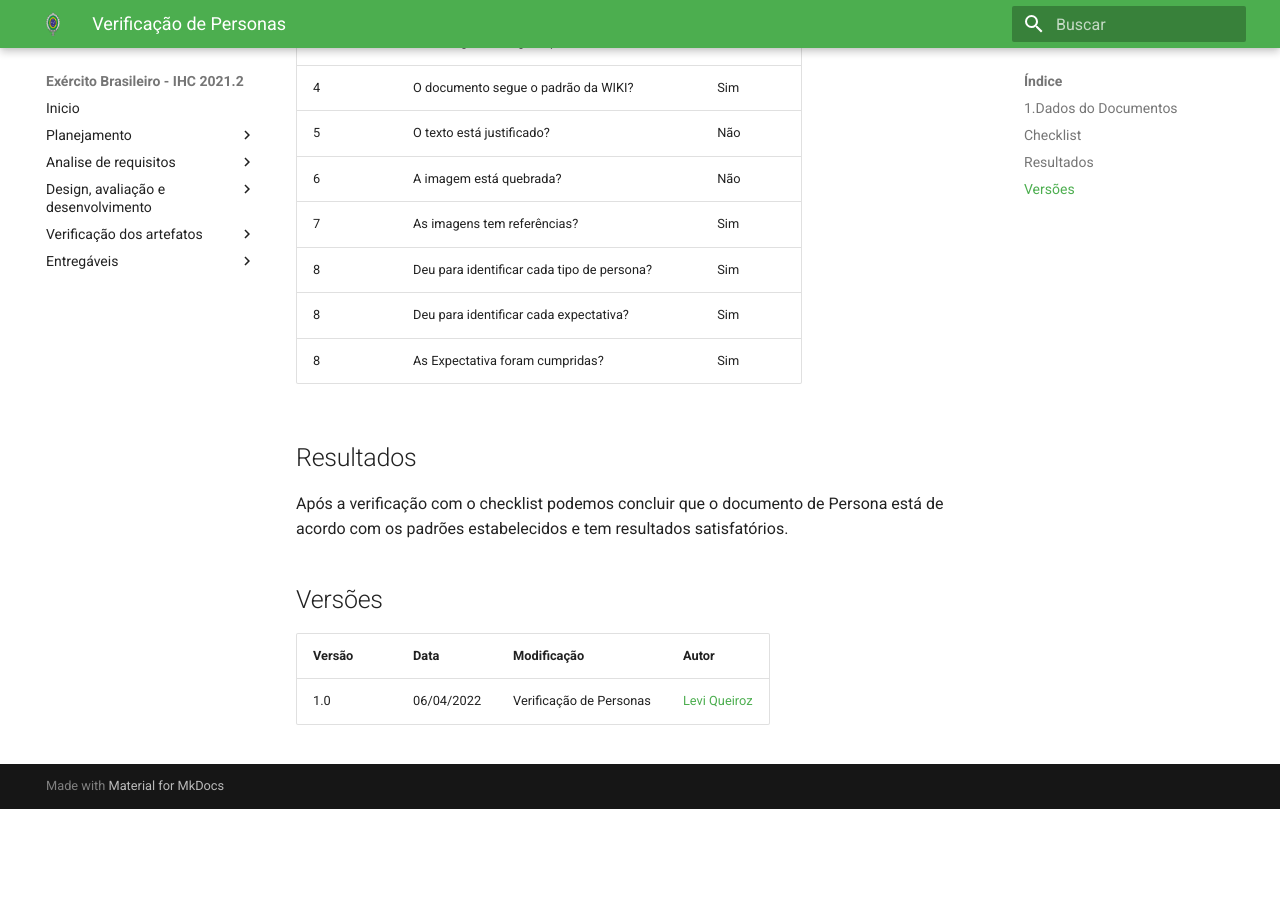
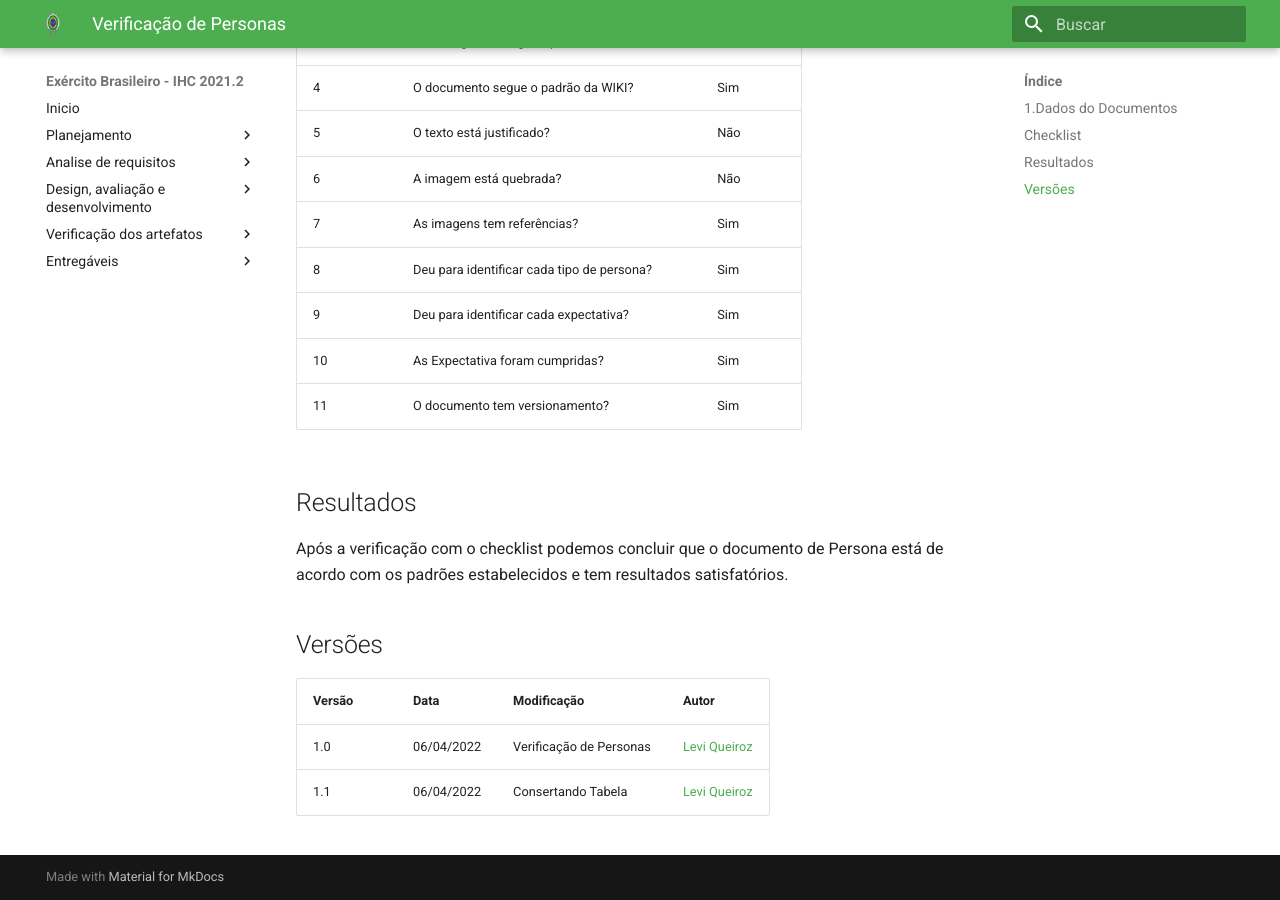
Before and after one commit to heitormsb/2021.2-Exercito-Brasileiro, an MkDocs documentation site: the page built from docs/verificação_artefatos/verificacao_Personas.md, in a window 1280 px wide and 900 px high, scrolled down 541 px. Built offline with MkDocs 1.6.1 and Material for MkDocs 9.7.7, drawn with Linux system fonts in a browser that asks for light colours; before the commit the page ends 1350 px from its top, so only the background shows below that.

Commit message:
Solving table contents

```diff
--- a/docs/verificação_artefatos/verificacao_Personas.md
+++ b/docs/verificação_artefatos/verificacao_Personas.md
@@ -17,8 +17,9 @@ Inspetor: Levi Queiroz<br>
 |6|A imagem está quebrada?|Não|
 |7|As imagens tem referências?|Sim|
 |8|Deu para identificar cada tipo de persona?|Sim|
-|8|Deu para identificar cada expectativa?|Sim|
-|8|As Expectativa foram cumpridas?|Sim|
+|9|Deu para identificar cada expectativa?|Sim|
+|10|As Expectativa foram cumpridas?|Sim|
+|11|O documento tem versionamento?|Sim|
 
 ## Resultados
 Após a verificação com o checklist podemos concluir que o documento de Persona está de acordo com os padrões estabelecidos e tem resultados satisfatórios.
@@ -27,3 +28,4 @@ Após a verificação com o checklist podemos concluir que o documento de Person
 | Versão | Data | Modificação | Autor |
 |--|--|--|--|
 | 1.0 | 06/04/2022 | Verificação de Personas |[Levi Queiroz](github.com/LeviQ27) |
+| 1.1 | 06/04/2022 | Consertando Tabela |[Levi Queiroz](github.com/LeviQ27) |
```
Also changed, not shown: docs/verificação_artefatos/verificacao_Planejamento_Prototipo_Papel.md (+2 -0 lines), docs/verificação_artefatos/verificacao_Prototipo_Papel.md (+2 -0 lines), docs/verificação_artefatos/verificacao_Sites_Avaliados.md (+2 -0 lines).
